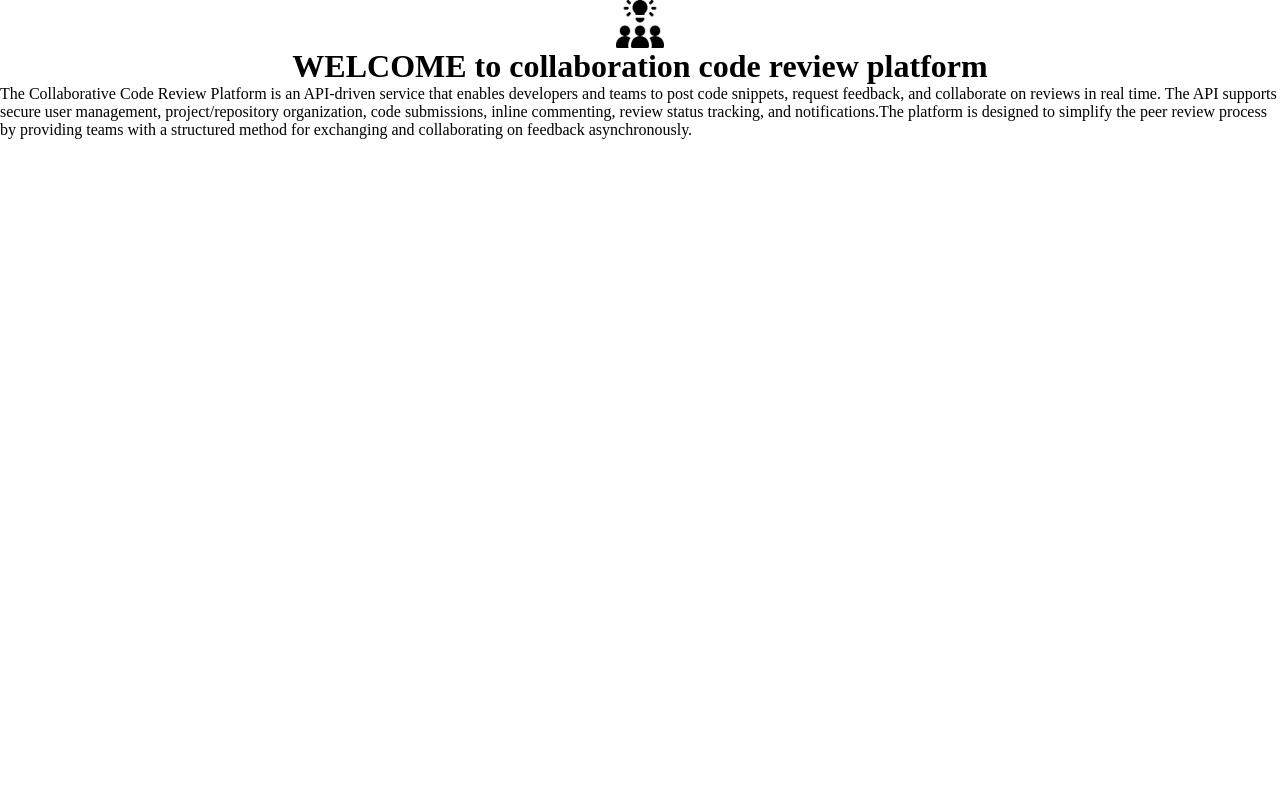
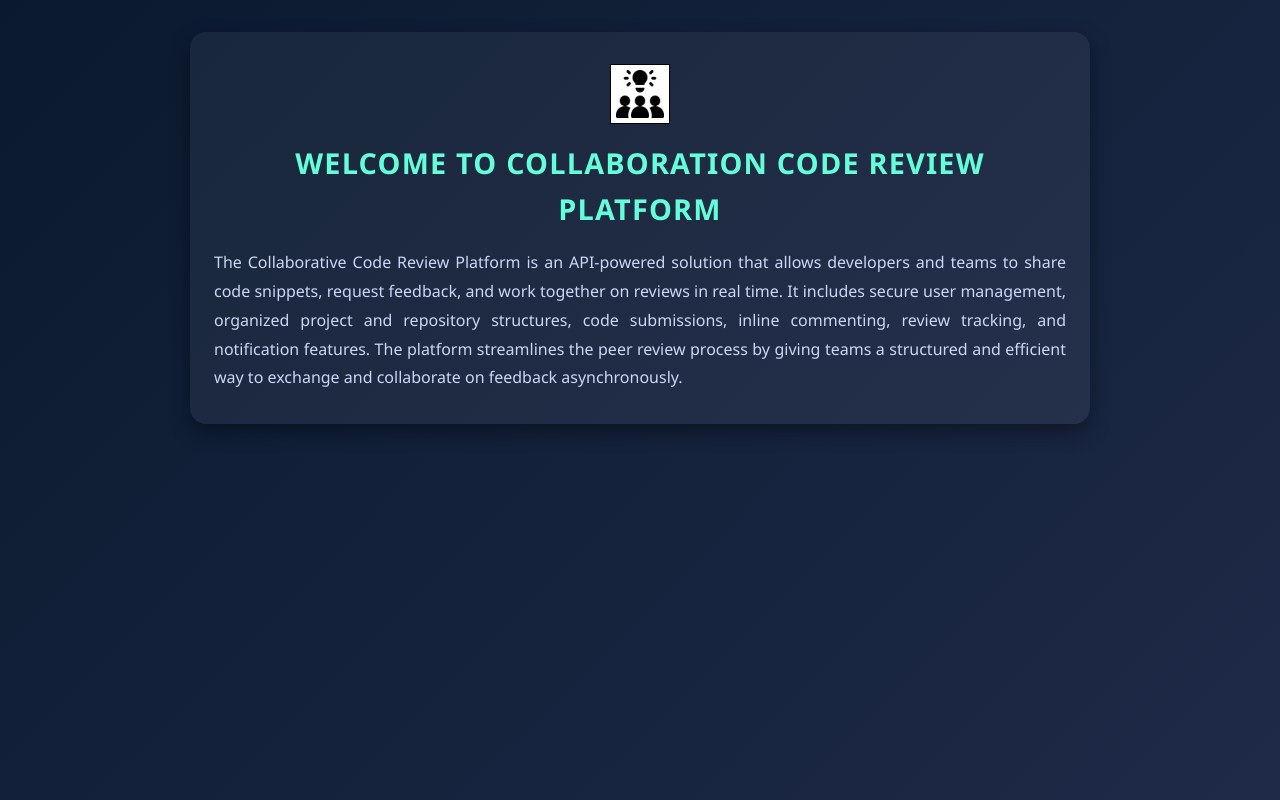
Before and after one commit to Sbonelo2/Collaborative-Code-Review-Platform, a website: page views/index.html in a window 1280 px wide. Drawn offline with Linux system fonts and the light colour scheme.

Commit message:
Added a css style

```diff
--- a/public/css/main.css
+++ b/public/css/main.css
@@ -1,17 +1,100 @@
+
 * {
+  margin: 0;
   padding: 0;
-  margin: 0;
   box-sizing: border-box;
 }
-html,
-body,
-main {
+
+html {
+  scroll-behavior: smooth;
+}
+
+body {
+  font-family: "Segoe UI", Roboto, Arial, sans-serif;
+  background: linear-gradient(135deg, #0a192f, #1e2a47);
+  color: #f0f4f8;
+  line-height: 1.6;
+  display: flex;
+  flex-direction: column;
+  align-items: center;
+  min-height: 100vh;
+  padding: 2rem;
+}
+
+/*  Header Section */
+header {
   width: 100%;
-  height: 100%;
+  max-width: 900px;
+  background: rgba(255, 255, 255, 0.05);
+  border-radius: 16px;
+  box-shadow: 0 8px 20px rgba(0, 0, 0, 0.4);
+  text-align: center;
+  padding: 2rem 1.5rem;
+  transition: transform 0.3s ease, box-shadow 0.3s ease;
 }
-#root {
+
+header:hover {
+  transform: translateY(-5px);
+  box-shadow: 0 12px 24px rgba(0, 0, 0, 0.5);
+}
+
+/*  Image */
+.image-preview {
   display: flex;
-  align-items: center;
   justify-content: center;
-  flex-direction: column;
+  margin-bottom: 1rem;
 }
+
+.image-preview img {
+  /* width: 80px;
+  height: 80px; */
+  /* border-radius: 50%; */
+  border: 1px solid black;
+  background: #fff;
+  padding: 5px;
+  transition: transform 0.3s ease;
+}
+
+.image-preview img:hover {
+  transform: rotate(10deg) scale(1.1);
+}
+
+/* === Typography === */
+h1 {
+  font-size: 1.8rem;
+  margin-bottom: 1rem;
+  color: #64ffda;
+  text-transform: uppercase;
+  letter-spacing: 1.2px;
+}
+
+p {
+  font-size: 1rem;
+  color: #ccd6f6;
+  text-align: justify;
+  line-height: 1.8;
+}
+
+/* === Responsive Design === */
+@media (max-width: 768px) {
+  body {
+    padding: 1.5rem;
+  }
+
+  header {
+    padding: 1.5rem 1rem;
+  }
+
+  h1 {
+    font-size: 1.5rem;
+  }
+
+  p {
+    font-size: 0.95rem;
+  }
+
+  .image-preview img {
+    width: 60px;
+    height: 60px;
+  }
+}
--- a/views/index.html
+++ b/views/index.html
@@ -10,17 +10,19 @@
   <body>
     <header>
       <div id="root">
-        <img src="/images/favicon.ico" alt="" />
+        <div class="image-preview">
+          <img src="/images/favicon.ico" alt="" />
+        </div>
         <h1>WELCOME to collaboration code review platform</h1>
         <p>
-          The Collaborative Code Review Platform is an API-driven service that
-          enables developers and teams to post code snippets, request feedback,
-          and collaborate on reviews in real time. The API supports secure user
-          management, project/repository organization, code submissions, inline
-          commenting, review status tracking, and notifications.The platform is
-          designed to simplify the peer review process by providing teams with a
-          structured method for exchanging and collaborating on feedback
-          asynchronously.
+          The Collaborative Code Review Platform is an API-powered solution that
+          allows developers and teams to share code snippets, request feedback,
+          and work together on reviews in real time. It includes secure user
+          management, organized project and repository structures, code
+          submissions, inline commenting, review tracking, and notification
+          features. The platform streamlines the peer review process by giving
+          teams a structured and efficient way to exchange and collaborate on
+          feedback asynchronously.
         </p>
       </div>
     </header>
```
Also changed, not shown: 1 other file.
